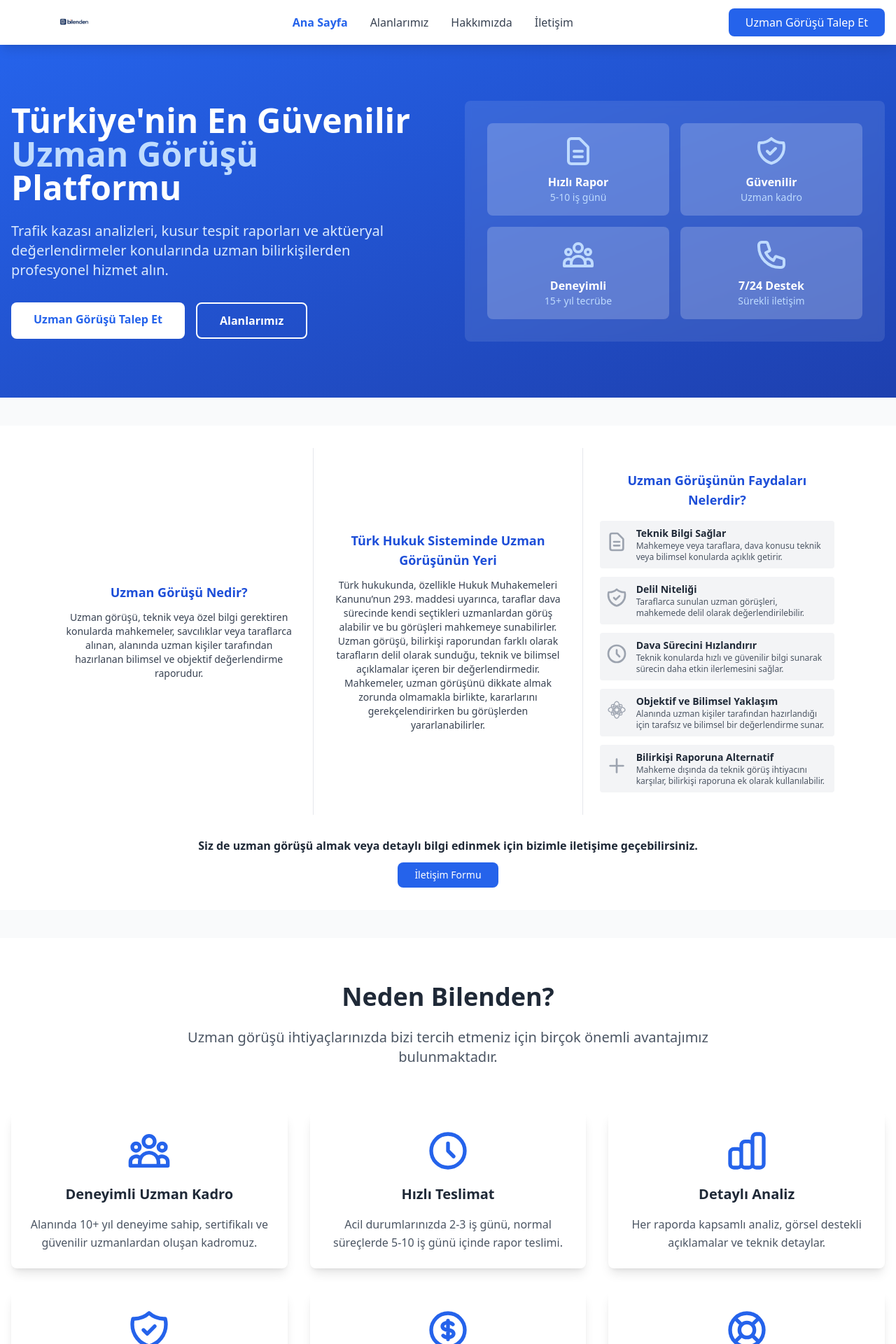
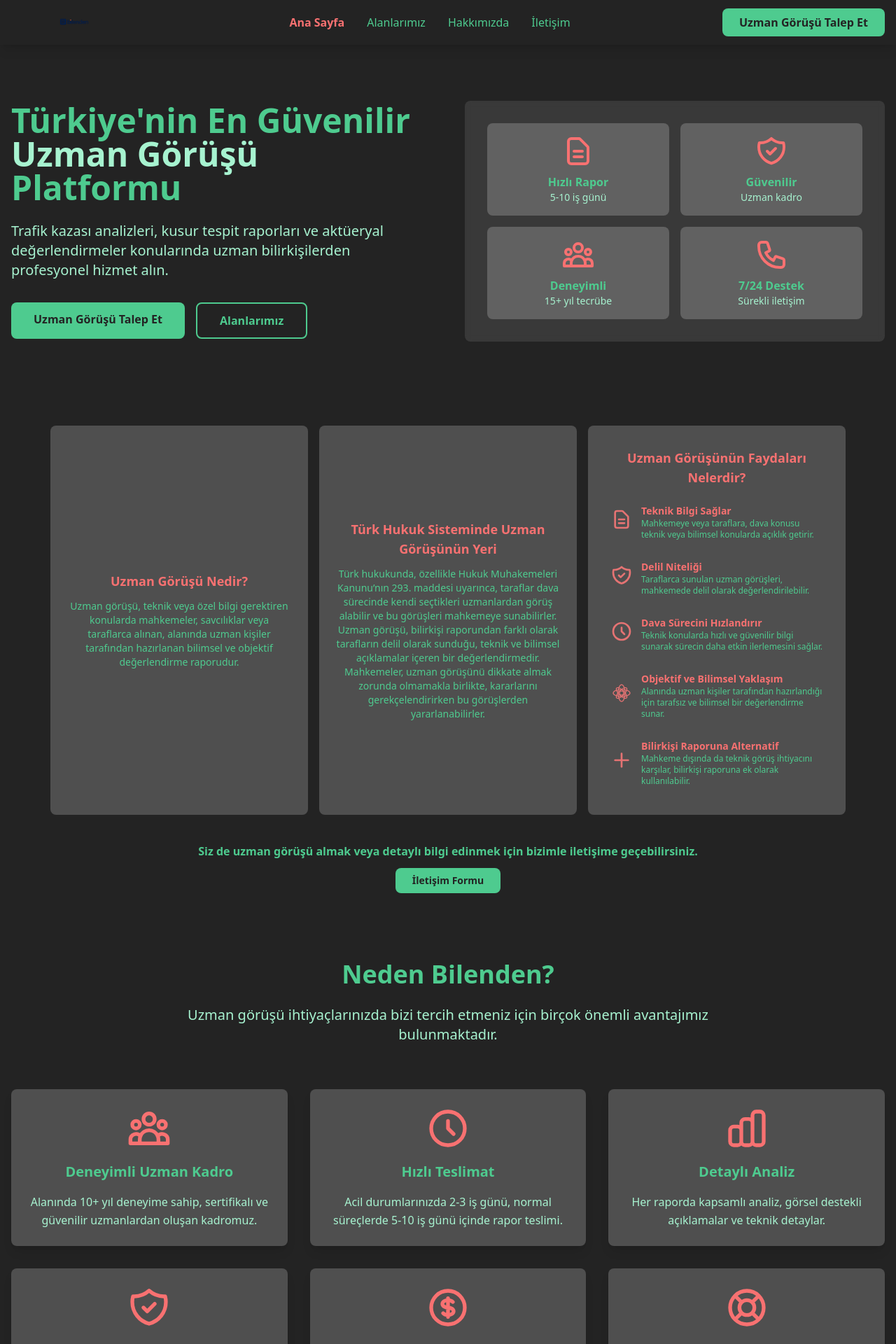
Before and after one commit to abdulkerimkuscu/bilenden, a React (Create React App) app: page / in a window 1280 px wide. Shown: the top 1920 px of the page at 70% size. Built offline with nearby package versions, Linux system fonts and the light colour scheme.

Commit message:
Update styles across components for a cohesive dark theme and improved readability

```diff
--- a/src/components/Header.js
+++ b/src/components/Header.js
@@ -24,8 +24,8 @@
     <header
       className={`sticky top-0 z-50 transition-all duration-300 ${
         scrolled
-          ? "bg-white/50 backdrop-blur-md shadow-md" // transparanlık %50'ye çıkarıldı
-          : "bg-white shadow-lg"
+          ? "bg-[#232323]/90 backdrop-blur-md shadow-md"
+          : "bg-[#232323] shadow-lg"
       }`}
     >
       <div className="container mx-auto px-4">
@@ -35,7 +35,7 @@
             <img
               src={bilendenLogo}
               alt="Bilenden Logo"
-              className="h-12 w-[180px] transition-all duration-300" // width artırıldı
+              className="h-12 w-[180px] transition-all duration-300"
               style={{ objectFit: "contain" }}
             />
           </Link>
@@ -44,25 +44,41 @@
           <nav className="hidden md:flex space-x-8">
             <Link
               to="/anasayfa"
-              className={`hover:text-blue-600 transition-colors ${isActive("/anasayfa") || isActive("/") ? "text-blue-600 font-semibold" : "text-gray-700"}`}
+              className={`transition-colors ${
+                isActive("/anasayfa") || isActive("/")
+                  ? "text-[#f87171] font-semibold"
+                  : "text-[#4ecb8f] hover:text-[#f87171]"
+              }`}
             >
               Ana Sayfa
             </Link>
             <Link
               to="/alanlarimiz"
-              className={`hover:text-blue-600 transition-colors ${isActive("/alanlarimiz") ? "text-blue-600 font-semibold" : "text-gray-700"}`}
+              className={`transition-colors ${
+                isActive("/alanlarimiz")
+                  ? "text-[#f87171] font-semibold"
+                  : "text-[#4ecb8f] hover:text-[#f87171]"
+              }`}
             >
               Alanlarımız
             </Link>
             <Link
               to="/hakkimizda"
-              className={`hover:text-blue-600 transition-colors ${isActive("/hakkimizda") ? "text-blue-600 font-semibold" : "text-gray-700"}`}
+              className={`transition-colors ${
+                isActive("/hakkimizda")
+                  ? "text-[#f87171] font-semibold"
+                  : "text-[#4ecb8f] hover:text-[#f87171]"
+              }`}
             >
               Hakkımızda
             </Link>
             <Link
               to="/iletisim"
-              className={`hover:text-blue-600 transition-colors ${isActive("/iletisim") ? "text-blue-600 font-semibold" : "text-gray-700"}`}
+              className={`transition-colors ${
+                isActive("/iletisim")
+                  ? "text-[#f87171] font-semibold"
+                  : "text-[#4ecb8f] hover:text-[#f87171]"
+              }`}
             >
               İletişim
             </Link>
@@ -71,14 +87,14 @@
           {/* CTA Button */}
           <Link
             to="/talep-formu"
-            className="hidden md:block bg-blue-600 text-white px-6 py-2 rounded-lg hover:bg-blue-700 transition-colors"
+            className="hidden md:block bg-[#4ecb8f] text-[#232323] px-6 py-2 rounded-lg hover:bg-[#38b27e] transition-colors font-semibold"
           >
             Uzman Görüşü Talep Et
           </Link>
 
           {/* Mobile Menu Button */}
           <button className="md:hidden" onClick={() => setIsMenuOpen(!isMenuOpen)}>
-            <svg className="w-6 h-6" fill="none" stroke="currentColor" viewBox="0 0 24 24">
+            <svg className="w-6 h-6" fill="none" stroke="#4ecb8f" viewBox="0 0 24 24">
               <path strokeLinecap="round" strokeLinejoin="round" strokeWidth={2} d="M4 6h16M4 12h16M4 18h16" />
             </svg>
           </button>
@@ -90,35 +106,51 @@
             <nav className="flex flex-col space-y-2">
               <Link
                 to="/anasayfa"
-                className="py-2 hover:text-blue-600"
+                className={`py-2 transition-colors ${
+                  isActive("/anasayfa") || isActive("/")
+                    ? "text-[#f87171] font-semibold"
+                    : "text-[#4ecb8f] hover:text-[#f87171]"
+                }`}
                 onClick={() => setIsMenuOpen(false)}
               >
                 Ana Sayfa
               </Link>
               <Link
                 to="/alanlarimiz"
-                className="py-2 hover:text-blue-600"
+                className={`py-2 transition-colors ${
+                  isActive("/alanlarimiz")
+                    ? "text-[#f87171] font-semibold"
+                    : "text-[#4ecb8f] hover:text-[#f87171]"
+                }`}
                 onClick={() => setIsMenuOpen(false)}
               >
                 Alanlarımız
               </Link>
               <Link
                 to="/hakkimizda"
-                className="py-2 hover:text-blue-600"
+                className={`py-2 transition-colors ${
+                  isActive("/hakkimizda")
+                    ? "text-[#f87171] font-semibold"
+                    : "text-[#4ecb8f] hover:text-[#f87171]"
+                }`}
                 onClick={() => setIsMenuOpen(false)}
               >
                 Hakkımızda
               </Link>
               <Link
                 to="/iletisim"
-                className="py-2 hover:text-blue-600"
+                className={`py-2 transition-colors ${
+                  isActive("/iletisim")
+                    ? "text-[#f87171] font-semibold"
+                    : "text-[#4ecb8f] hover:text-[#f87171]"
+                }`}
                 onClick={() => setIsMenuOpen(false)}
               >
                 İletişim
               </Link>
               <Link
                 to="/talep-formu"
-                className="py-2 bg-blue-600 text-white px-4 rounded-lg text-center"
+                className="py-2 bg-[#4ecb8f] text-[#232323] px-4 rounded-lg text-center font-semibold"
                 onClick={() => setIsMenuOpen(false)}
               >
                 Uzman Görüşü Talep Et
--- a/src/components/HeroSection.js
+++ b/src/components/HeroSection.js
@@ -2,29 +2,29 @@
 
 const HeroSection = () => {
   return (
-    <section className="bg-gradient-to-br from-blue-600 to-blue-800 text-white py-20">
+    <section className="bg-[#232323] text-[#4ecb8f] py-20"> {/* Soft siyah arka plan, soft yeşil yazı */}
       <div className="container mx-auto px-4">
         <div className="grid grid-cols-1 lg:grid-cols-2 gap-12 items-center">
           {/* Content */}
           <div>
-            <h1 className="text-4xl md:text-5xl font-bold mb-6 leading-tight">
+            <h1 className="text-4xl md:text-5xl font-bold mb-6 leading-tight text-[#4ecb8f]">
               Türkiye'nin En Güvenilir
-              <span className="text-blue-200"> Uzman Görüşü</span> Platformu
+              <span className="text-[#a7f3d0]"> Uzman Görüşü</span> Platformu
             </h1>
-            <p className="text-xl mb-8 text-blue-100">
+            <p className="text-xl mb-8 text-[#a7f3d0]">
               Trafik kazası analizleri, kusur tespit raporları ve aktüeryal değerlendirmeler konularında uzman
               bilirkişilerden profesyonel hizmet alın.
             </p>
             <div className="flex flex-col sm:flex-row gap-4">
               <Link
                 to="/talep-formu"
-                className="bg-white text-blue-600 px-8 py-3 rounded-lg font-semibold hover:bg-blue-50 transition-colors text-center"
+                className="bg-[#4ecb8f] text-[#232323] px-8 py-3 rounded-lg font-semibold hover:bg-[#38b27e] transition-colors text-center"
               >
                 Uzman Görüşü Talep Et
               </Link>
               <Link
                 to="/alanlarimiz"
-                className="border-2 border-white text-white px-8 py-3 rounded-lg font-semibold hover:bg-white hover:text-blue-600 transition-colors text-center"
+                className="border-2 border-[#4ecb8f] text-[#4ecb8f] px-8 py-3 rounded-lg font-semibold hover:bg-[#4ecb8f] hover:text-[#232323] transition-colors text-center"
               >
                 Alanlarımız
               </Link>
@@ -37,7 +37,7 @@
               <div className="grid grid-cols-2 gap-4">
                 <div className="bg-white bg-opacity-20 rounded-lg p-4 text-center">
                   <svg
-                    className="w-12 h-12 mx-auto mb-2 text-blue-200"
+                    className="w-12 h-12 mx-auto mb-2 text-[#f87171]"
                     fill="none"
                     stroke="currentColor"
                     viewBox="0 0 24 24"
@@ -49,12 +49,12 @@
                       d="M9 12h6m-6 4h6m2 5H7a2 2 0 01-2-2V5a2 2 0 012-2h5.586a1 1 0 01.707.293l5.414 5.414a1 1 0 01.293.707V19a2 2 0 01-2 2z"
                     />
                   </svg>
-                  <h3 className="font-semibold">Hızlı Rapor</h3>
-                  <p className="text-sm text-blue-200">5-10 iş günü</p>
+                  <h3 className="font-semibold text-[#4ecb8f]">Hızlı Rapor</h3>
+                  <p className="text-sm text-[#a7f3d0]">5-10 iş günü</p>
                 </div>
                 <div className="bg-white bg-opacity-20 rounded-lg p-4 text-center">
                   <svg
-                    className="w-12 h-12 mx-auto mb-2 text-blue-200"
+                    className="w-12 h-12 mx-auto mb-2 text-[#f87171]"
                     fill="none"
                     stroke="currentColor"
                     viewBox="0 0 24 24"
@@ -66,12 +66,12 @@
                       d="M9 12l2 2 4-4m5.618-4.016A11.955 11.955 0 0112 2.944a11.955 11.955 0 01-8.618 3.04A12.02 12.02 0 003 9c0 5.591 3.824 10.29 9 11.622 5.176-1.332 9-6.03 9-11.622 0-1.042-.133-2.052-.382-3.016z"
                     />
                   </svg>
-                  <h3 className="font-semibold">Güvenilir</h3>
-                  <p className="text-sm text-blue-200">Uzman kadro</p>
+                  <h3 className="font-semibold text-[#4ecb8f]">Güvenilir</h3>
+                  <p className="text-sm text-[#a7f3d0]">Uzman kadro</p>
                 </div>
                 <div className="bg-white bg-opacity-20 rounded-lg p-4 text-center">
                   <svg
-                    className="w-12 h-12 mx-auto mb-2 text-blue-200"
+                    className="w-12 h-12 mx-auto mb-2 text-[#f87171]"
                     fill="none"
                     stroke="currentColor"
                     viewBox="0 0 24 24"
@@ -83,12 +83,12 @@
                       d="M17 20h5v-2a3 3 0 00-5.356-1.857M17 20H7m10 0v-2c0-.656-.126-1.283-.356-1.857M7 20H2v-2a3 3 0 015.356-1.857M7 20v-2c0-.656.126-1.283.356-1.857m0 0a5.002 5.002 0 019.288 0M15 7a3 3 0 11-6 0 3 3 0 016 0zm6 3a2 2 0 11-4 0 2 2 0 014 0zM7 10a2 2 0 11-4 0 2 2 0 014 0z"
                     />
                   </svg>
-                  <h3 className="font-semibold">Deneyimli</h3>
-                  <p className="text-sm text-blue-200">15+ yıl tecrübe</p>
+                  <h3 className="font-semibold text-[#4ecb8f]">Deneyimli</h3>
+                  <p className="text-sm text-[#a7f3d0]">15+ yıl tecrübe</p>
                 </div>
                 <div className="bg-white bg-opacity-20 rounded-lg p-4 text-center">
                   <svg
-                    className="w-12 h-12 mx-auto mb-2 text-blue-200"
+                    className="w-12 h-12 mx-auto mb-2 text-[#f87171]"
                     fill="none"
                     stroke="currentColor"
                     viewBox="0 0 24 24"
@@ -100,8 +100,8 @@
                       d="M3 5a2 2 0 012-2h3.28a1 1 0 01.948.684l1.498 4.493a1 1 0 01-.502 1.21l-2.257 1.13a11.042 11.042 0 005.516 5.516l1.13-2.257a1 1 0 011.21-.502l4.493 1.498a1 1 0 01.684.949V19a2 2 0 01-2 2h-1C9.716 21 3 14.284 3 6V5z"
                     />
                   </svg>
-                  <h3 className="font-semibold">7/24 Destek</h3>
-                  <p className="text-sm text-blue-200">Sürekli iletişim</p>
+                  <h3 className="font-semibold text-[#4ecb8f]">7/24 Destek</h3>
+                  <p className="text-sm text-[#a7f3d0]">Sürekli iletişim</p>
                 </div>
               </div>
             </div>
--- a/src/components/ServicesSection.js
+++ b/src/components/ServicesSection.js
@@ -6,7 +6,7 @@
 		desc: "Mahkemeye veya taraflara, dava konusu teknik veya bilimsel konularda açıklık getirir.",
 		icon: (
 			<svg
-				className="w-8 h-8 mx-auto mb-2 text-gray-400"
+				className="w-8 h-8 mx-auto mb-2 text-[#e57373]"
 				fill="none"
 				stroke="currentColor"
 				viewBox="0 0 24 24"
@@ -25,7 +25,7 @@
 		desc: "Taraflarca sunulan uzman görüşleri, mahkemede delil olarak değerlendirilebilir.",
 		icon: (
 			<svg
-				className="w-8 h-8 mx-auto mb-2 text-gray-400"
+				className="w-8 h-8 mx-auto mb-2 text-[#e57373]"
 				fill="none"
 				stroke="currentColor"
 				viewBox="0 0 24 24"
@@ -44,7 +44,7 @@
 		desc: "Teknik konularda hızlı ve güvenilir bilgi sunarak sürecin daha etkin ilerlemesini sağlar.",
 		icon: (
 			<svg
-				className="w-8 h-8 mx-auto mb-2 text-gray-400"
+				className="w-8 h-8 mx-auto mb-2 text-[#e57373]"
 				fill="none"
 				stroke="currentColor"
 				viewBox="0 0 24 24"
@@ -62,8 +62,7 @@
 		title: "Objektif ve Bilimsel Yaklaşım",
 		desc: "Alanında uzman kişiler tarafından hazırlandığı için tarafsız ve bilimsel bir değerlendirme sunar.",
 		icon: (
-			// Atom simgesi (görseldeki gibi)
-			<svg className="w-8 h-8 mx-auto mb-2 text-gray-400" fill="none" stroke="currentColor" strokeWidth="2.5" viewBox="0 0 64 64">
+			<svg className="w-8 h-8 mx-auto mb-2 text-[#e57373]" fill="none" stroke="currentColor" strokeWidth="2.5" viewBox="0 0 64 64">
 				<ellipse cx="32" cy="32" rx="24" ry="10" />
 				<ellipse cx="32" cy="32" rx="10" ry="24" />
 				<ellipse cx="32" cy="32" rx="20" ry="8" transform="rotate(45 32 32)" />
@@ -78,7 +77,7 @@
 		icon: (
 			// Artı simgesi
 			<svg
-				className="w-8 h-8 mx-auto mb-2 text-gray-400"
+				className="w-8 h-8 mx-auto mb-2 text-[#e57373]"
 				fill="none"
 				stroke="currentColor"
 				viewBox="0 0 24 24"
@@ -92,28 +91,27 @@
 
 const ServicesSection = () => {
 	return (
-		<section className="py-10 bg-gray-50">
-			<div className="w-full bg-white px-0 mx-0">
+		<section className="bg-[#232323] text-[#4ecb8f]">
 			<div className="container mx-auto px-4 py-8">
 				<div className="flex flex-col md:flex-row gap-0 max-w-6xl mx-auto">
 					{/* 1. Parça */}
-						<div className="flex-1 flex flex-col justify-center items-center px-6 py-8 border-b md:border-b-0 md:border-r border-gray-200">
-							<h3 className="text-lg font-semibold text-blue-700 mb-3 text-center">
+					<div className="flex-1 flex flex-col justify-center items-center px-6 py-8 bg-white bg-opacity-20 rounded-lg m-2 text-center">
+						<h3 className="text-lg font-semibold text-[#f87171] mb-3">
 							Uzman Görüşü Nedir?
 						</h3>
-							<p className="text-sm text-gray-700 text-center">
+						<p className="text-sm">
 							Uzman görüşü, teknik veya özel bilgi gerektiren konularda mahkemeler,
 							savcılıklar veya taraflarca alınan, alanında uzman kişiler tarafından
 							hazırlanan bilimsel ve objektif değerlendirme raporudur.
 						</p>
 					</div>
 					{/* 2. Parça */}
-						<div className="flex-1 flex flex-col justify-center items-center px-6 py-8 border-b md:border-b-0 md:border-r border-gray-200">
-							<h3 className="text-lg font-semibold text-blue-700 mb-3 text-center">
+					<div className="flex-1 flex flex-col justify-center items-center px-6 py-8 bg-white bg-opacity-20 rounded-lg m-2 text-center">
+						<h3 className="text-lg font-semibold text-[#f87171] mb-3">
 							Türk Hukuk Sisteminde Uzman Görüşünün Yeri
 						</h3>
-							<p className="text-sm text-gray-700 text-center">
-								Türk hukukunda, özellikle Hukuk Muhakemeleri Kanunu’nun 293. maddesi
+						<p className="text-sm">
+							Türk hukukunda, özellikle Hukuk Muhakemeleri Kanunu’nın 293. maddesi
 							uyarınca, taraflar dava sürecinde kendi seçtikleri uzmanlardan görüş
 							alabilir ve bu görüşleri mahkemeye sunabilirler. Uzman görüşü,
 							bilirkişi raporundan farklı olarak tarafların delil olarak sunduğu,
@@ -123,22 +121,22 @@
 						</p>
 					</div>
 					{/* 3. Parça */}
-						<div className="flex-1 flex flex-col justify-center items-center px-6 py-8">
-							<h3 className="text-lg font-semibold text-blue-700 mb-4 text-center">
+					<div className="flex-1 flex flex-col justify-center items-center px-6 py-8 bg-white bg-opacity-20 rounded-lg m-2 text-center">
+						<h3 className="text-lg font-semibold text-[#f87171] mb-4">
 							Uzman Görüşünün Faydaları Nelerdir?
 						</h3>
 						<div className="flex flex-col gap-3 w-full">
 							{faydalar.map((fayda, i) => (
 								<div
 									key={i}
-										className="flex items-center gap-3 bg-gray-100 rounded p-2 w-full"
+									className="flex items-center gap-3 rounded p-2 w-full"
 								>
 									<div>{fayda.icon}</div>
 									<div className="text-left">
-											<div className="font-semibold text-sm text-gray-800">
+										<div className="font-semibold text-sm text-[#f87171]">
 											{fayda.title}
 										</div>
-											<div className="text-xs text-gray-600">
+										<div className="text-xs ">
 											{fayda.desc}
 										</div>
 									</div>
@@ -149,17 +147,16 @@
 				</div>
 				{/* CTA */}
 				<div className="text-center mt-8">
-						<h4 className="text-base font-semibold text-gray-800 mb-3">
+					<h4 className="text-base font-semibold text-[#4ecb8f] mb-3">
 						Siz de uzman görüşü almak veya detaylı bilgi edinmek için bizimle
 						iletişime geçebilirsiniz.
 					</h4>
 					<a
 						href="/iletisim"
-							className="bg-blue-600 text-white px-6 py-2 rounded-lg hover:bg-blue-700 transition-colors inline-block text-sm"
+						className="bg-[#4ecb8f] text-[#232323] px-6 py-2 rounded-lg hover:bg-[#38b27e] transition-colors inline-block text-sm font-semibold"
 					>
 						İletişim Formu
 					</a>
-					</div>
 				</div>
 			</div>
 		</section>
--- a/src/components/WhyChooseUs.js
+++ b/src/components/WhyChooseUs.js
@@ -5,7 +5,7 @@
       title: "Deneyimli Uzman Kadro",
       description: "Alanında 10+ yıl deneyime sahip, sertifikalı ve güvenilir uzmanlardan oluşan kadromuz.",
       icon: (
-        <svg className="w-16 h-16 text-blue-600" fill="none" stroke="currentColor" viewBox="0 0 24 24">
+        <svg className="w-16 h-16 text-[#f87171]" fill="none" stroke="currentColor" viewBox="0 0 24 24">
           <path
             strokeLinecap="round"
             strokeLinejoin="round"
@@ -20,7 +20,7 @@
       title: "Hızlı Teslimat",
       description: "Acil durumlarınızda 2-3 iş günü, normal süreçlerde 5-10 iş günü içinde rapor teslimi.",
       icon: (
-        <svg className="w-16 h-16 text-blue-600" fill="none" stroke="currentColor" viewBox="0 0 24 24">
+        <svg className="w-16 h-16 text-[#f87171]" fill="none" stroke="currentColor" viewBox="0 0 24 24">
           <path
             strokeLinecap="round"
             strokeLinejoin="round"
@@ -35,7 +35,7 @@
       title: "Detaylı Analiz",
       description: "Her raporda kapsamlı analiz, görsel destekli açıklamalar ve teknik detaylar.",
       icon: (
-        <svg className="w-16 h-16 text-blue-600" fill="none" stroke="currentColor" viewBox="0 0 24 24">
+        <svg className="w-16 h-16 text-[#f87171]" fill="none" stroke="currentColor" viewBox="0 0 24 24">
           <path
             strokeLinecap="round"
             strokeLinejoin="round"
@@ -50,7 +50,7 @@
       title: "Güvenilir Hizmet",
       description: "Objektif değerlendirme, bilimsel yöntemler ve etik ilkeler doğrultusunda hizmet.",
       icon: (
-        <svg className="w-16 h-16 text-blue-600" fill="none" stroke="currentColor" viewBox="0 0 24 24">
+        <svg className="w-16 h-16 text-[#f87171]" fill="none" stroke="currentColor" viewBox="0 0 24 24">
           <path
             strokeLinecap="round"
             strokeLinejoin="round"
@@ -65,7 +65,7 @@
       title: "Uygun Fiyat",
       description: "Kaliteli hizmeti uygun fiyatlarla sunuyoruz. Şeffaf fiyatlandırma politikası.",
       icon: (
-        <svg className="w-16 h-16 text-blue-600" fill="none" stroke="currentColor" viewBox="0 0 24 24">
+        <svg className="w-16 h-16 text-[#f87171]" fill="none" stroke="currentColor" viewBox="0 0 24 24">
           <path
             strokeLinecap="round"
             strokeLinejoin="round"
@@ -80,7 +80,7 @@
       title: "7/24 Destek",
       description: "Süreç boyunca kesintisiz iletişim ve destek. Sorularınızı yanıtlamaya hazırız.",
       icon: (
-        <svg className="w-16 h-16 text-blue-600" fill="none" stroke="currentColor" viewBox="0 0 24 24">
+        <svg className="w-16 h-16 text-[#f87171]" fill="none" stroke="currentColor" viewBox="0 0 24 24">
           <path
             strokeLinecap="round"
             strokeLinejoin="round"
@@ -93,12 +93,12 @@
   ]
 
   return (
-    <section className="py-16">
+    <section className="py-16 bg-[#232323] text-[#4ecb8f]">
       <div className="container mx-auto px-4">
         {/* Header */}
         <div className="text-center mb-16">
-          <h2 className="text-3xl md:text-4xl font-bold text-gray-800 mb-6">Neden Bilenden?</h2>
-          <p className="text-xl text-gray-600 max-w-3xl mx-auto">
+          <h2 className="text-3xl md:text-4xl font-bold text-[#4ecb8f] mb-6">Neden Bilenden?</h2>
+          <p className="text-xl text-[#a7f3d0] max-w-3xl mx-auto">
             Uzman görüşü ihtiyaçlarınızda bizi tercih etmeniz için birçok önemli avantajımız bulunmaktadır.
           </p>
         </div>
@@ -108,11 +108,11 @@
           {advantages.map((advantage) => (
             <div
               key={advantage.id}
-              className="text-center p-6 bg-white rounded-lg shadow-lg hover:shadow-xl transition-shadow"
+              className="text-center p-6 bg-white bg-opacity-20 rounded-lg shadow-lg hover:shadow-xl transition-shadow"
             >
               <div className="flex justify-center mb-4">{advantage.icon}</div>
-              <h3 className="text-xl font-semibold text-gray-800 mb-4">{advantage.title}</h3>
-              <p className="text-gray-600 leading-relaxed">{advantage.description}</p>
+              <h3 className="text-xl font-semibold text-[#4ecb8f] mb-4">{advantage.title}</h3>
+              <p className="text-[#a7f3d0] leading-relaxed">{advantage.description}</p>
             </div>
           ))}
         </div>
--- a/src/pages/HomePage.js
+++ b/src/pages/HomePage.js
@@ -6,16 +6,13 @@
 
 const HomePage = () => {
   return (
-    <div>
+    <div className="bg-[#232323] text-[#4ecb8f] min-h-screen">
       <HeroSection />
       <ServicesSection />
       <WhyChooseUs />
 
-      {/* Navigation Links */}
-
-
       {/* CTA Section */}
-      <section className="bg-blue-600 text-white py-16">
+      <section className="bg-[#232323] text-[#4ecb8f] py-16">
         <div className="container mx-auto px-4 text-center">
           <h2 className="text-3xl font-bold mb-4">Uzman Bilirkişi Raporu İhtiyacınız mı Var?</h2>
           <p className="text-xl mb-8 max-w-2xl mx-auto">
@@ -23,7 +20,7 @@
           </p>
           <Link
             to="/talep-formu"
-            className="bg-white text-blue-600 px-8 py-3 rounded-lg font-semibold hover:bg-gray-100 transition-colors inline-block"
+            className="bg-[#4ecb8f] text-[#232323] px-8 py-3 rounded-lg font-semibold hover:bg-[#38b27e] transition-colors inline-block"
           >
             Hemen Talep Oluştur
           </Link>
```
Also changed, not shown: src/components/Footer.js (+12 -15 lines). Lines whose indentation alone changed are shown as unchanged.
